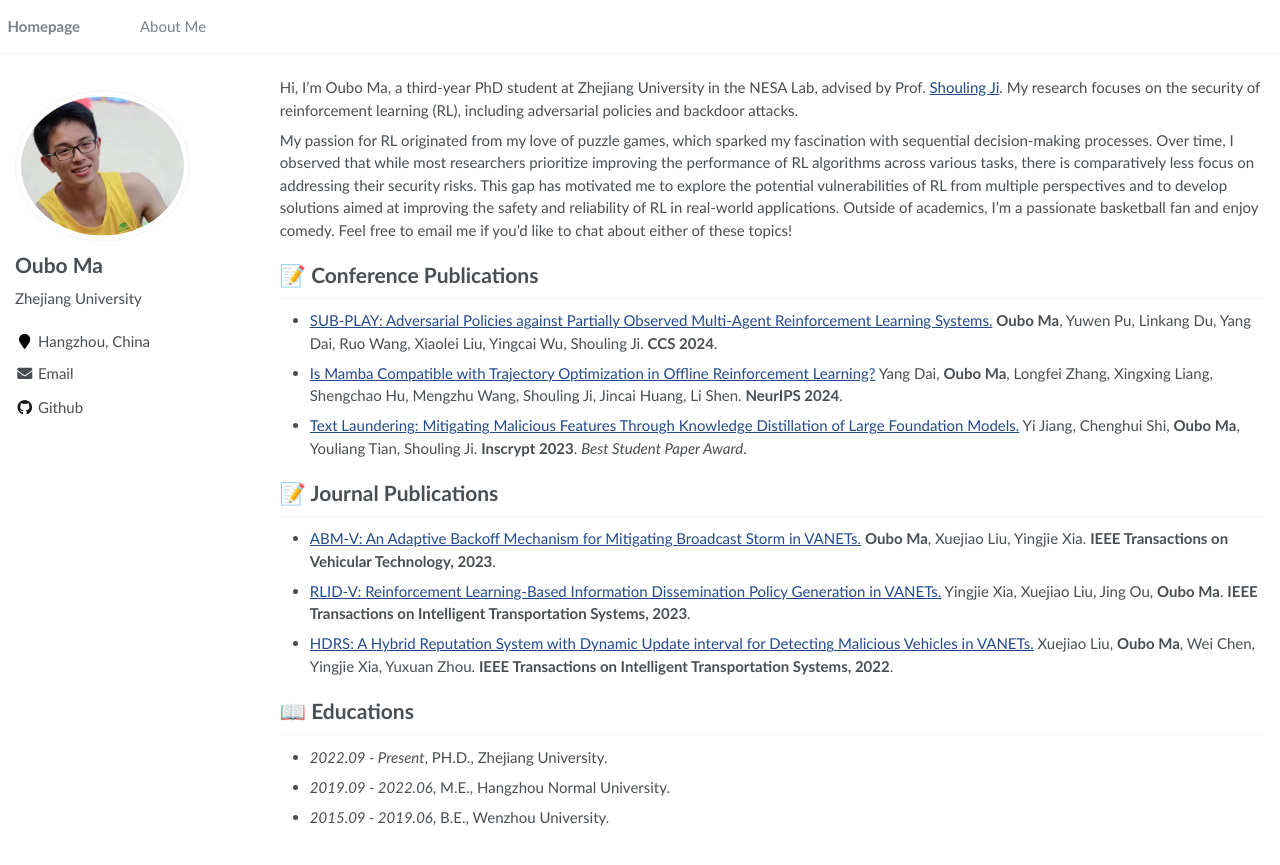
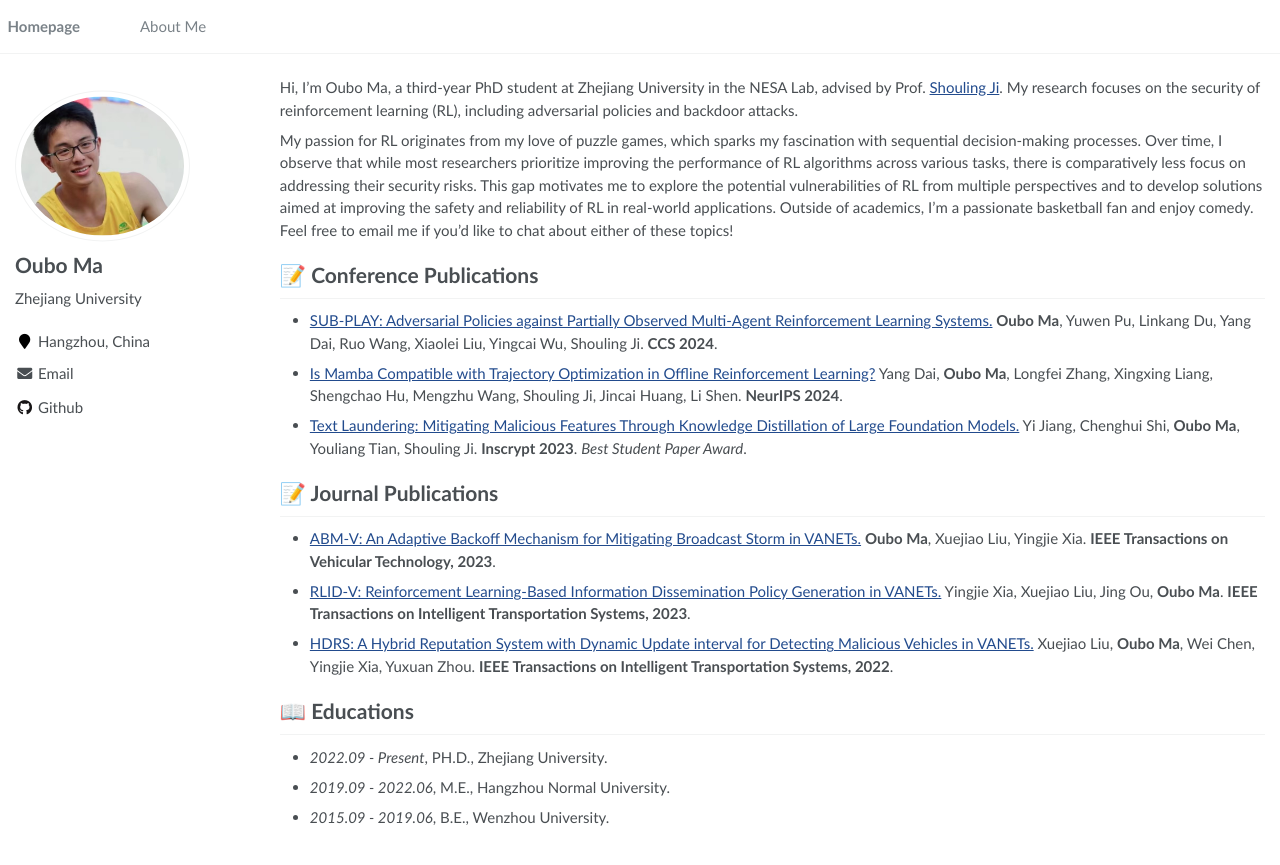
Before and after one commit to maoubo/maoubo.github.io, a Jekyll site: the page built from _pages/about.md, in a window 1280 px wide. Shown: the top 865 px of the page. Built offline with Jekyll 4.4.1, drawn with Linux system fonts in a browser that asks for light colours.

Commit message:
Update about.md

```diff
--- a/_pages/about.md
+++ b/_pages/about.md
@@ -19,7 +19,7 @@ redirect_from:
 
 Hi, I’m Oubo Ma, a third-year PhD student at Zhejiang University in the NESA Lab, advised by Prof. [Shouling Ji](https://scholar.google.com.hk/citations?user=5HoF_9oAAAAJ&hl=zh-CN&oi=ao). My research focuses on the security of reinforcement learning (RL), including adversarial policies and backdoor attacks.
 
-My passion for RL originated from my love of puzzle games, which sparked my fascination with sequential decision-making processes. Over time, I observed that while most researchers prioritize improving the performance of RL algorithms across various tasks, there is comparatively less focus on addressing their security risks. This gap has motivated me to explore the potential vulnerabilities of RL from multiple perspectives and to develop solutions aimed at improving the safety and reliability of RL in real-world applications. Outside of academics, I’m a passionate basketball fan and enjoy comedy. Feel free to email me if you’d like to chat about either of these topics!
+My passion for RL originates from my love of puzzle games, which sparks my fascination with sequential decision-making processes. Over time, I observe that while most researchers prioritize improving the performance of RL algorithms across various tasks, there is comparatively less focus on addressing their security risks. This gap motivates me to explore the potential vulnerabilities of RL from multiple perspectives and to develop solutions aimed at improving the safety and reliability of RL in real-world applications. Outside of academics, I’m a passionate basketball fan and enjoy comedy. Feel free to email me if you’d like to chat about either of these topics!
 
 # 📝 Conference Publications
 - [SUB-PLAY: Adversarial Policies against Partially Observed Multi-Agent Reinforcement Learning Systems.](https://arxiv.org/pdf/2402.03741) **Oubo Ma**, Yuwen Pu, Linkang Du, Yang Dai, Ruo Wang, Xiaolei Liu, Yingcai Wu, Shouling Ji. **CCS 2024**.
```
